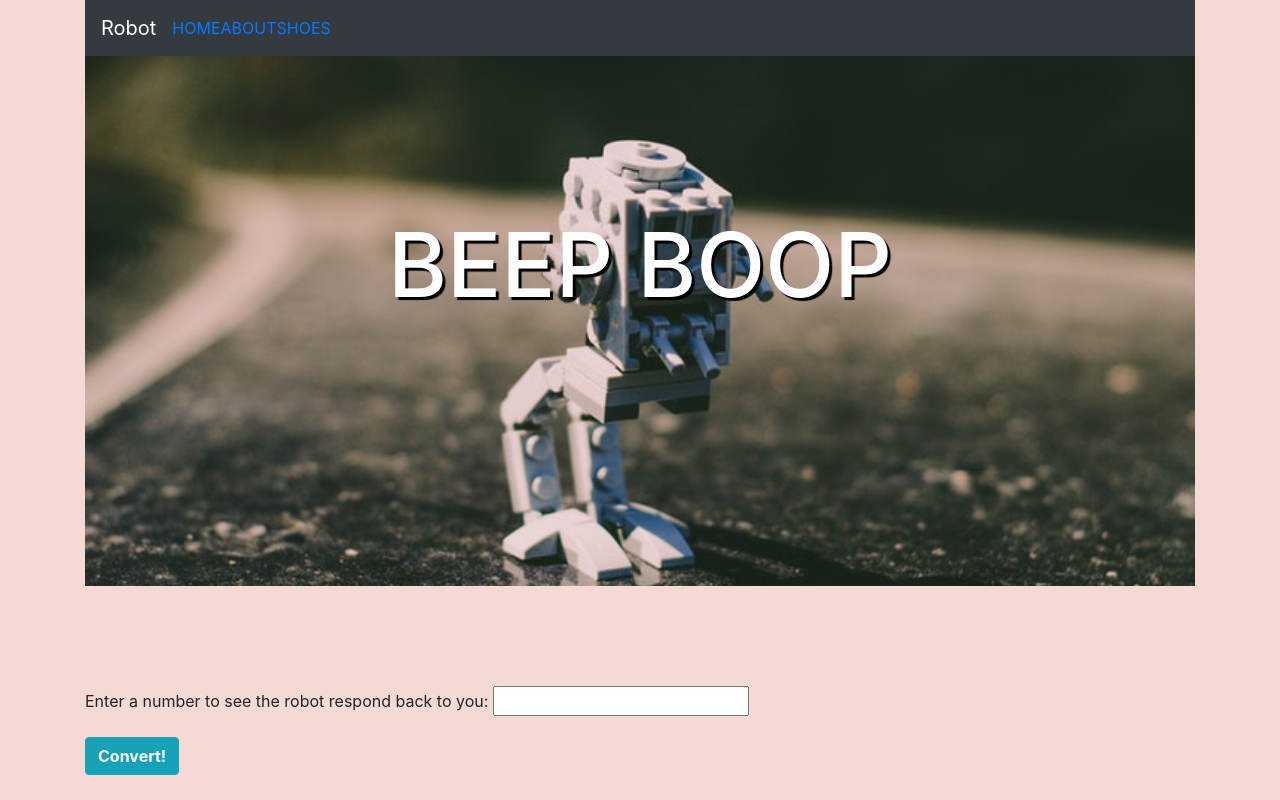
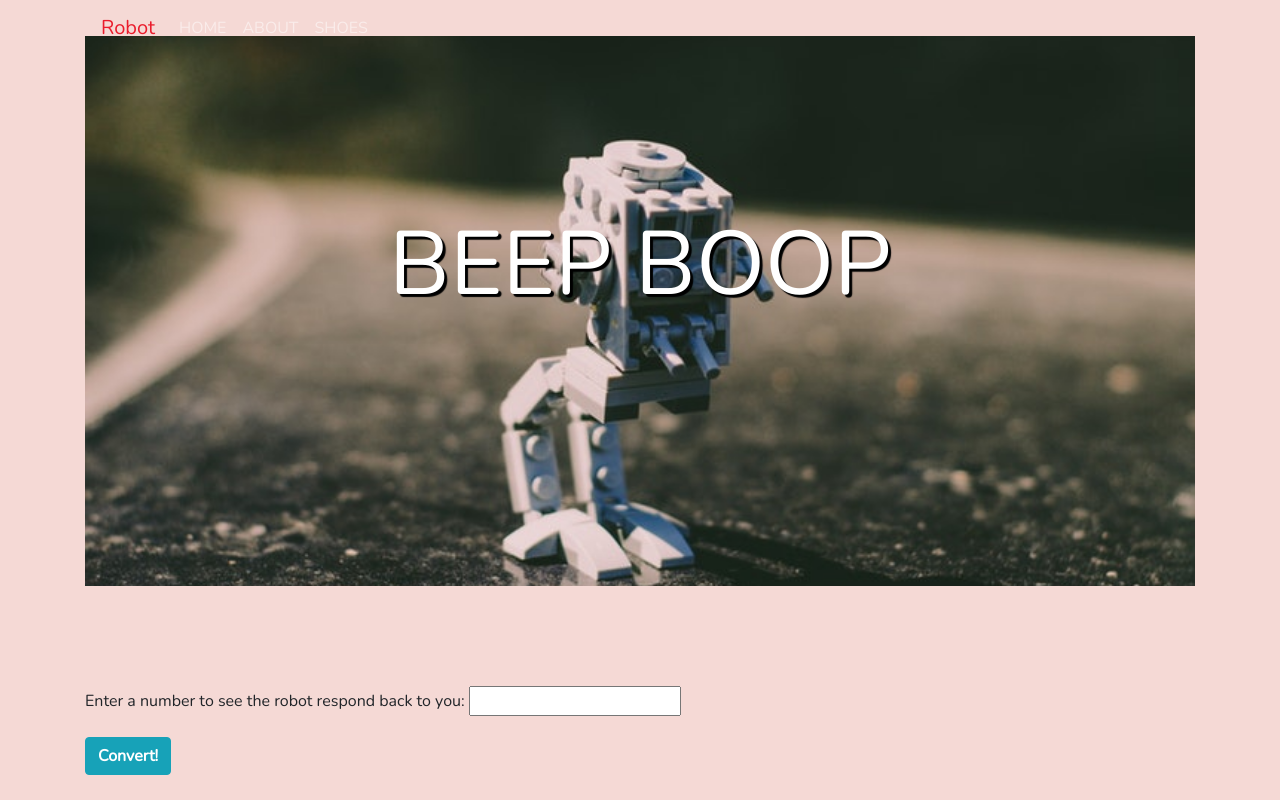
Before and after one commit to ko1h/beep2019, a plain HTML site: page index.html in a window 1280 px wide. Drawn offline with nearby package versions, Linux system fonts and the light colour scheme.

Commit message:
Fixing issue with collapse in navbar

```diff
--- a/css/styles.css
+++ b/css/styles.css
@@ -1,5 +1,16 @@
 body {
   background-color: #f5d9d5;
+  font-family: 'Nunito', sans-serif;
+}
+
+#mainNavbar .navbar-brand {
+  color: #EA1C2C;
+}
+#mainNavbar .nav-link {
+  color: #white;
+}
+#mainNavbar .nav-link:hover {
+  color: #EA1C2C;
 }
 h1 {
   font-size:  5.625rem;
--- a/index.html
+++ b/index.html
@@ -2,6 +2,7 @@
 <html>
   <head>
     <link href="css/bootstrap.css" rel="stylesheet" type="text/css">
+    <link href="https://fonts.googleapis.com/css?family=Nunito" rel="stylesheet">
     <link href="css/styles.css" rel="stylesheet" type="text/css">
     <script src="js/jquery-3.3.1.js"></script>
     <script src="js/scripts.js"></script>
@@ -9,21 +10,23 @@
   </head>
   <body>
     <div class="container">
-      <nav id="mainNavbar" class="navbar navbar-dark bg-dark navbar-expand-md">
+      <nav id="mainNavbar" class="navbar navbar-dark navbar-expand-md">
         <a href="#" class="navbar-brand">Robot</a>
-        <button class="navbar-toggler" data-toggle="collapse" data-target="#navLink">
-          <span class="navbar-toggler-icon"></span>
-        </button>
-        <div class="collapse navbar-collapse" id="navLink">
+        <div class="navbar-header">
+          <button class="navbar-toggler" type="button" data-toggle="collapse" data-target="#myNavbar">
+            <span class="navbar-toggler-icon"></span>
+          </button>
+        </div>
+        <div class="collapse navbar-collapse" id="myNavbar">
           <ul class="navbar-nav">
-            <li class='nav-item'>
-              <a href="#" class="navLink">HOME</a>
+            <li class="nav-item">
+              <a href="" class="nav-link">HOME</a>
             </li>
-            <li class='nav-item'>
-              <a href="#" class="navLink">ABOUT</a>
+            <li class="nav-item">
+              <a href="" class="nav-link">ABOUT</a>
             </li>
-            <li class='nav-item'>
-              <a href="#" class="navLink">SHOES</a>
+            <li class="nav-item">
+              <a href="" class="nav-link">SHOES</a>
             </li>
           </ul>
         </div>
--- a/js/scripts.js
+++ b/js/scripts.js
@@ -28,6 +28,6 @@ $(document).ready(function() {
     var result = robotSounds(inputNum);
 
     $("#result").show();
-    $("#result").text(result);
+v    $("#result").text(result);
   });
 });
```
